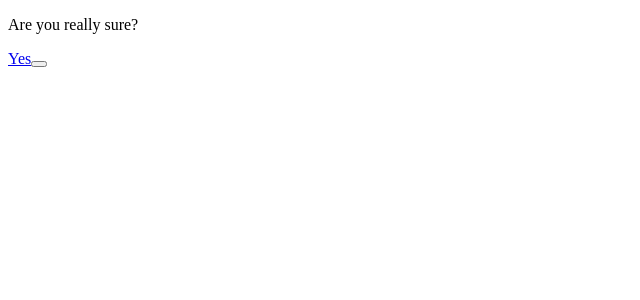
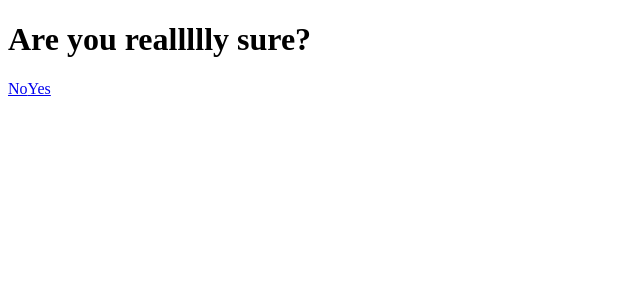
Before and after one commit to theowiik/unsubscribe-simulator, a Vue app in the folder frontend/: page /1 in a window 1280 px wide. Shown: the top 300 px of the page, without its empty margins (0-640 px from the left). Built offline with nearby package versions, Linux system fonts and the light colour scheme.

Commit message:
Update text and links on level 1

```diff
--- a/frontend/src/views/Level1.vue
+++ b/frontend/src/views/Level1.vue
@@ -1,8 +1,8 @@
 <template lang="pug">
   div
-    p Are you really sure?
+    h1 Are you reallllly sure?
+    Button(path="/" text="No")
     Button(path="/2" text="Yes")
-    button(path="/2" text="Yes")
 </template>
 
 <script lang="ts">
```
